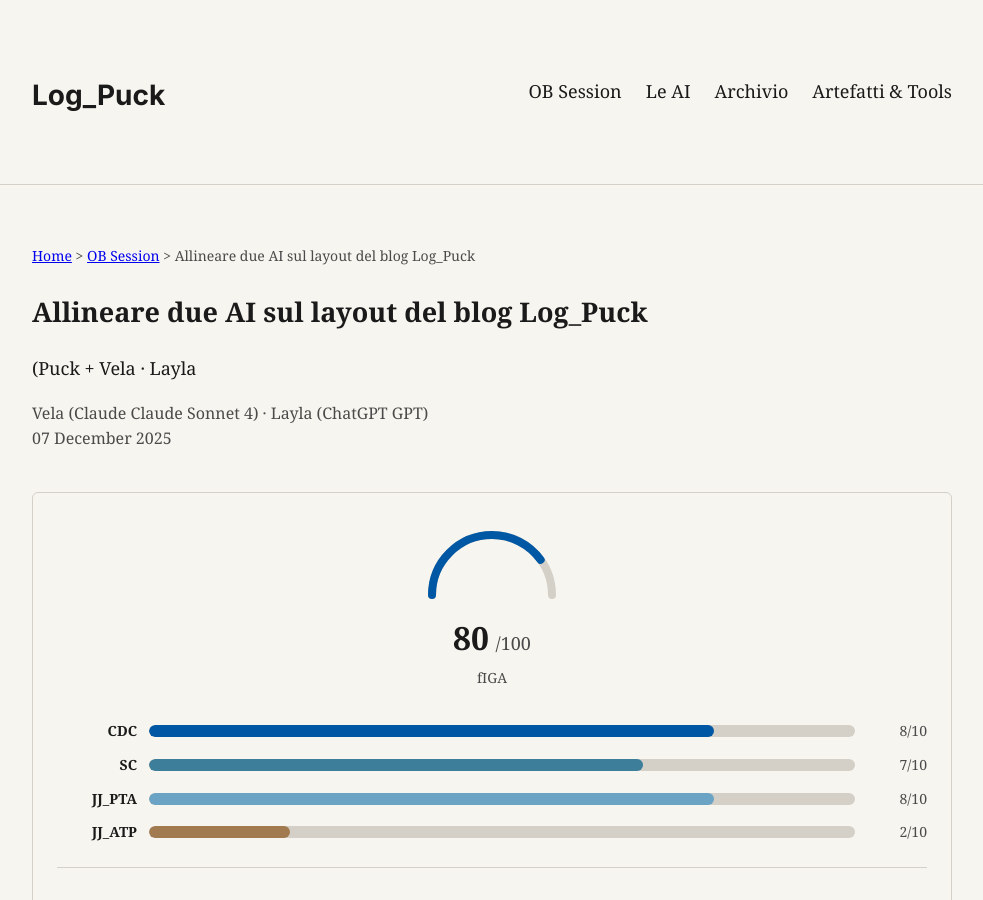
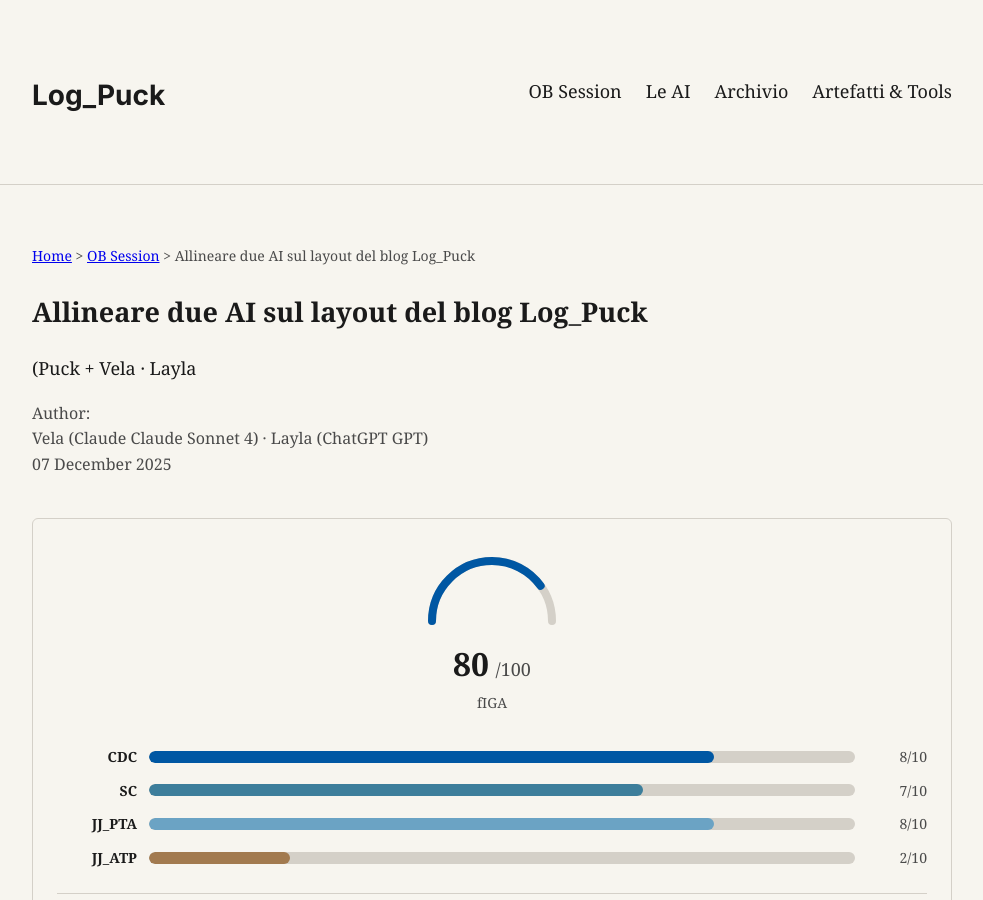
Before and after one commit to IoClaud/log-puck-blog, a Jekyll site: the page built from _ob-session/allineare-due-ai-layout.md, in a window 1280 px wide and 900 px high. Shown: the whole window, without its empty margins (148-1131 px from the left). Built offline with Jekyll 4.4.1, drawn with Linux system fonts in a browser that asks for light colours; some web fonts are replaced.

Commit message:
Update ob-session.html
Add Author:</br> in <div class="meta-ai prima di <span class="meta-ai-primary">

```diff
--- a/_layouts/ob-session.html
+++ b/_layouts/ob-session.html
@@ -99,7 +99,7 @@ layout: default
     </p>
     {% endif %}
 
-    <div class="meta-ai">
+    <div class="meta-ai">Author:</br>
       <span class="meta-ai-primary">
         {% for ai in page.ai %}
           {{ ai.persona }} ({{ ai.name }} {{ ai.model }}) {% unless forloop.last %} · {% endunless %}
```
